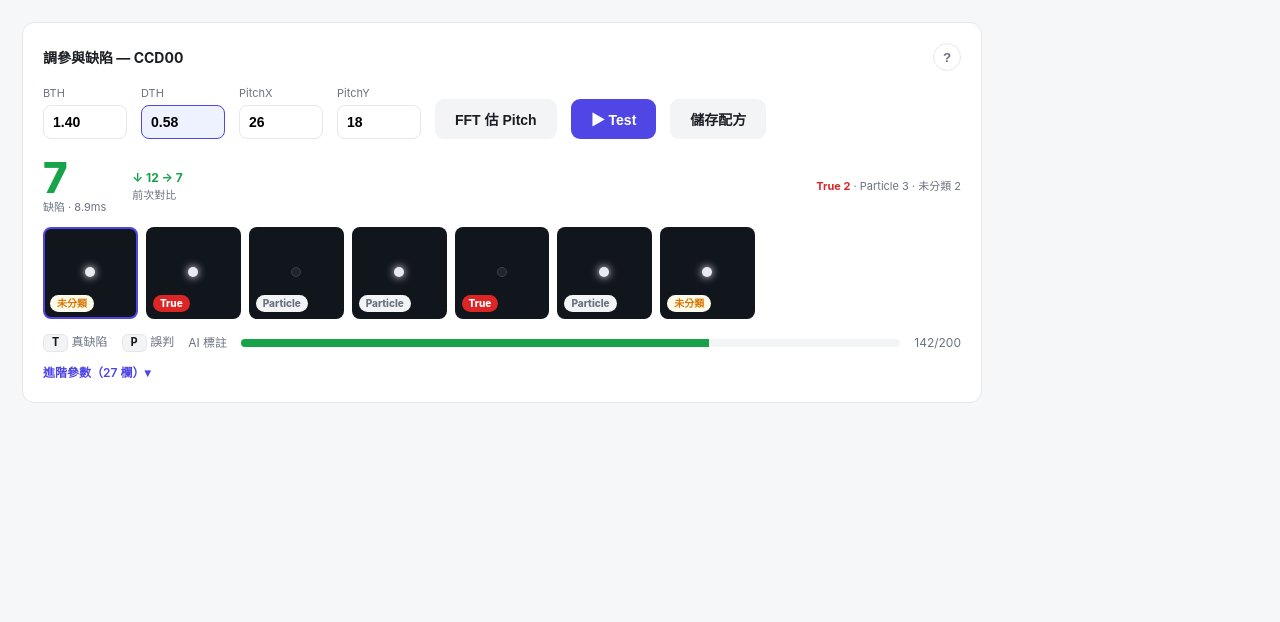
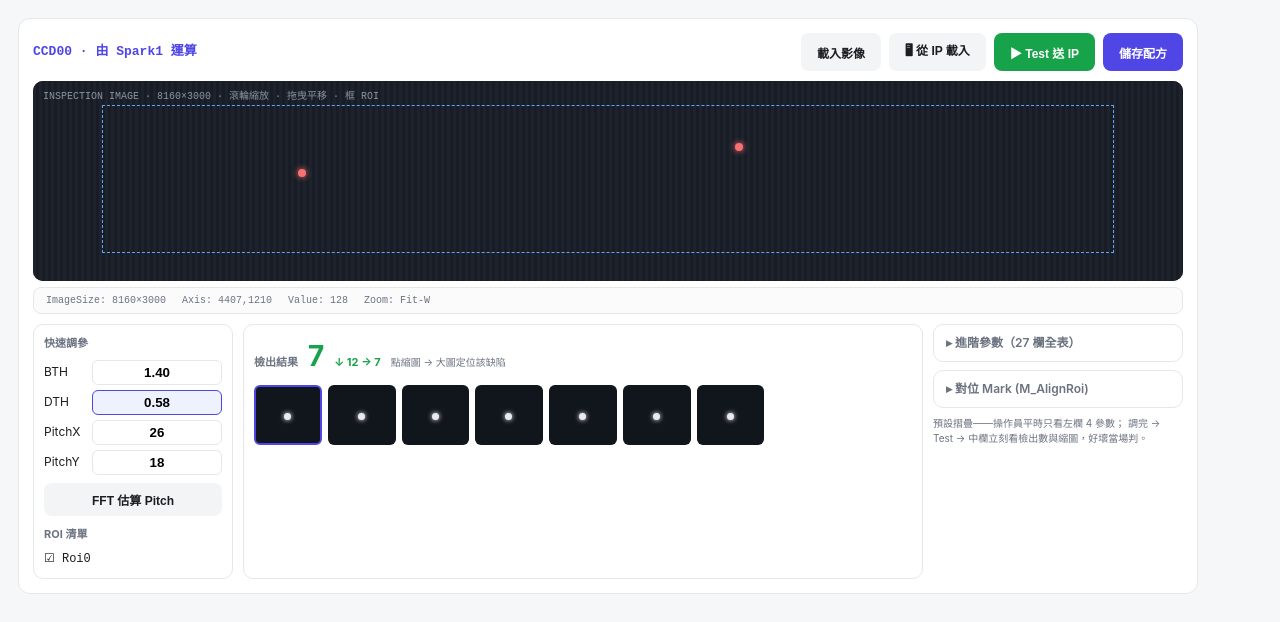
Before and after one commit to AddisLu/cf-aoi, a plain HTML site: page docs/design/operator_ui/pages/step-4-tuning.html in a window 1280 px wide. Drawn offline with Linux system fonts and the light colour scheme.

Commit message:
feat(control) 三項目視回饋修正：Step4 收合左欄 + 寬幅檢測版面 + 恢復「檢測複判」頁
Addis 目視回饋：①Step4 時左欄槽位佔空間 → 自動收合給檢測工作區全寬；
②8160×3000/5000 線掃圖被直立版面拉長、參數雜 → SingleCcdSetupView 重排：
影像=上方全寬橫幅，下方三欄=快速調參(4 參數+FFT+ROI 清單)/檢出結果
(缺陷數+縮圖牆，調完立刻對比)/進階(27 欄+Mark 預設摺疊)；
③「檢測複判」恢復為獨立頁（線上 Run 貨異常：開存圖→從 IP 載入→Test→
判參數問題或真缺陷）——上輪整併砍過頭，此為生產最常用動線。
導覽=主控台/相機工作台/檢測複判/缺陷分類/系統設定。
Claude Design 同步：step-4 寬幅版面卡重畫 + 新增 review-inspection 頁卡。
0 警告 0 錯誤；workbench 21/21 + singleccd/store 回歸過；.app 已重打包。

Co-Authored-By: Claude Fable 5 <noreply@anthropic.com>

```diff
--- a/docs/design/operator_ui/pages/step-4-tuning.html
+++ b/docs/design/operator_ui/pages/step-4-tuning.html
@@ -1,70 +1,88 @@
 <!-- @dsCard group="流程 Steps" -->
-<!doctype html><html lang="zh-Hant"><head><meta charset="utf-8"><title>Step 4 調參與缺陷（精簡版）</title>
+<!doctype html><html lang="zh-Hant"><head><meta charset="utf-8"><title>Step 4 調參與缺陷（寬幅版面：線掃影像橫幅置頂）</title>
 <style>
 :root{--bg:#f6f7f9;--surface:#fff;--ink:#1a1d21;--muted:#6b7280;--line:#e5e7eb;
 --accent:#4f46e5;--ok:#16a34a;--warn:#d97706;--err:#dc2626;
---ok-bg:#ecfdf5;--warn-bg:#fffbeb;--err-bg:#fef2f2;--off-bg:#f3f4f6;--accent-bg:#eef2ff}
+--ok-bg:#ecfdf5;--warn-bg:#fffbeb;--off-bg:#f3f4f6;--accent-bg:#eef2ff}
 *{box-sizing:border-box;margin:0}
-body{font:14px/1.5 -apple-system,"PingFang TC","Noto Sans TC",system-ui,sans-serif;background:var(--bg);color:var(--ink);padding:22px}
-.panel{background:var(--surface);border:1px solid var(--line);border-radius:12px;padding:20px;max-width:960px}
-.ph{display:flex;justify-content:space-between;align-items:center;margin-bottom:14px}
-.ph h3{font-size:14px}
-.hbtn{width:28px;height:28px;border-radius:50%;border:1px solid var(--line);background:var(--surface);font-weight:800;color:var(--muted)}
-.toprow{display:flex;gap:14px;align-items:flex-end;flex-wrap:wrap}
-.f{display:flex;flex-direction:column;gap:3px}
-.f label{font-size:11px;color:var(--muted)}
-.f input{width:84px;border:1px solid var(--line);border-radius:8px;padding:8px 9px;font-size:14px;font-weight:600}
-.f input.chg{border-color:var(--accent);background:var(--accent-bg)}
-.btn{background:var(--accent);color:#fff;border:none;border-radius:9px;padding:10px 20px;font-weight:700;font-size:14px;cursor:pointer}
+body{font:13px/1.5 -apple-system,"PingFang TC","Noto Sans TC",system-ui,sans-serif;background:var(--bg);color:var(--ink);padding:18px}
+.panel{background:var(--surface);border:1px solid var(--line);border-radius:12px;padding:14px;max-width:1180px}
+.hdr{display:flex;justify-content:space-between;align-items:center;margin-bottom:10px}
+.hdr .t{font-family:ui-monospace,monospace;font-weight:700;color:var(--accent)}
+.btn{background:var(--accent);color:#fff;border:none;border-radius:8px;padding:8px 16px;font-weight:700;font-size:12px;cursor:pointer}
 .btn.ghost{background:var(--off-bg);color:var(--ink)}
-.result{display:flex;gap:26px;align-items:center;margin:18px 0 12px}
-.big{font-size:42px;font-weight:800;line-height:1;color:var(--ok)}
-.rsub{font-size:11px;color:var(--muted)}
-.delta{font-size:12px;color:var(--ok);font-weight:700}
-.wall{display:grid;grid-template-columns:repeat(auto-fill,minmax(92px,1fr));gap:8px}
-.patch{position:relative;border-radius:8px;border:2px solid transparent;background:#11151c;height:92px;cursor:pointer}
-.patch.sel{border-color:var(--accent)}
-.dot{position:absolute;top:38px;left:40px;width:10px;height:10px;border-radius:50%;background:#e8eaf0;box-shadow:0 0 8px #fff}
-.tag{position:absolute;left:5px;bottom:5px;padding:1px 7px;border-radius:999px;font-size:10px;font-weight:800}
-.t-t{background:var(--err);color:#fff}.t-p{background:var(--off-bg);color:var(--muted)}.t-u{background:var(--warn-bg);color:var(--warn)}
-.foot{display:flex;align-items:center;gap:14px;margin-top:14px;font-size:12px;color:var(--muted)}
-.kbd{background:var(--off-bg);border:1px solid var(--line);border-radius:6px;padding:1px 8px;font-family:ui-monospace,monospace;font-weight:700;color:var(--ink)}
-.bar{flex:1;height:8px;background:var(--off-bg);border-radius:4px;overflow:hidden}
-.bar i{display:block;height:100%;width:71%;background:var(--ok)}
-.adv{font-size:12px;color:var(--accent);font-weight:600;margin-top:12px;cursor:pointer}
+.btn.green{background:var(--ok)}
+.row{display:flex;gap:8px}
+.strip{position:relative;background:#0f1115;border-radius:10px;height:200px;overflow:hidden;margin-bottom:6px}
+.tex{position:absolute;inset:0;background:repeating-linear-gradient(90deg,#1d222c 0 3px,#171c25 3px 6px)}
+.roi{position:absolute;left:6%;top:12%;width:88%;height:74%;border:1.5px dashed #60a5fa}
+.dot{position:absolute;width:8px;height:8px;border-radius:50%;background:#f87171;box-shadow:0 0 6px #f87171}
+.cap{position:absolute;left:10px;top:8px;font-size:10px;color:#8b949e;font-family:ui-monospace,monospace}
+.status{display:flex;gap:16px;font-size:10px;color:var(--muted);font-family:ui-monospace,monospace;background:#fbfbfc;border:1px solid var(--line);border-radius:8px;padding:5px 12px;margin-bottom:10px}
+.cols{display:grid;grid-template-columns:200px 1fr 250px;gap:10px}
+.card{border:1px solid var(--line);border-radius:10px;padding:10px}
+.card h4{font-size:11px;color:var(--muted);margin-bottom:8px}
+.kv{display:grid;grid-template-columns:48px 1fr;row-gap:5px;font-size:12px;align-items:center}
+.kv input{width:100%;border:1px solid var(--line);border-radius:6px;padding:4px 8px;font-weight:600;text-align:center}
+.kv input.chg{border-color:var(--accent);background:var(--accent-bg)}
+.cnt{display:flex;align-items:baseline;gap:10px;margin-bottom:8px}
+.cnt b{font-size:28px;color:var(--ok)}
+.cnt .d{font-size:11px;color:var(--ok);font-weight:700}
+.wall{display:grid;grid-template-columns:repeat(auto-fill,minmax(64px,1fr));gap:6px}
+.p{height:60px;background:#11151c;border-radius:6px;position:relative;border:2px solid transparent}
+.p.sel{border-color:var(--accent)}
+.p i{position:absolute;top:26px;left:28px;width:7px;height:7px;border-radius:50%;background:#e8eaf0;box-shadow:0 0 5px #fff}
+.exp{border:1px solid var(--line);border-radius:10px;padding:9px 12px;font-size:12px;font-weight:600;color:var(--muted);margin-bottom:8px}
+.exp b{color:var(--accent)}
+.note{font-size:10px;color:var(--muted);margin-top:8px}
 </style></head><body>
 <div class="panel">
-  <div class="ph"><h3>調參與缺陷 — CCD00</h3><button class="hbtn">?</button></div>
-  <div class="toprow">
-    <div class="f"><label>BTH</label><input value="1.40"></div>
-    <div class="f"><label>DTH</label><input class="chg" value="0.58"></div>
-    <div class="f"><label>PitchX</label><input value="26"></div>
-    <div class="f"><label>PitchY</label><input value="18"></div>
-    <button class="btn ghost">FFT 估 Pitch</button>
-    <button class="btn">▶ Test</button>
-    <button class="btn ghost">儲存配方</button>
+  <div class="hdr">
+    <span class="t">CCD00 · 由 Spark1 運算</span>
+    <div class="row">
+      <button class="btn ghost">載入影像</button>
+      <button class="btn ghost">🖥 從 IP 載入</button>
+      <button class="btn green">▶ Test 送 IP</button>
+      <button class="btn">儲存配方</button>
+    </div>
   </div>
 
-  <div class="result">
-    <div><div class="big">7</div><div class="rsub">缺陷 · 8.9ms</div></div>
-    <div><div class="delta">↓ 12 → 7</div><div class="rsub">前次對比</div></div>
-    <div style="margin-left:auto" class="rsub"><b style="color:var(--err)">True 2</b> · Particle 3 · 未分類 2</div>
+  <!-- 影像 = 全寬橫幅（8160×3000 ≈ 2.7:1，不再直立拉長） -->
+  <div class="strip">
+    <div class="tex"></div><div class="roi"></div>
+    <span class="dot" style="left:23%;top:44%"></span>
+    <span class="dot" style="left:61%;top:31%"></span>
+    <span class="cap">INSPECTION IMAGE · 8160×3000 · 滾輪縮放 · 拖曳平移 · 框 ROI</span>
   </div>
+  <div class="status"><span>ImageSize: 8160×3000</span><span>Axis: 4407,1210</span><span>Value: 128</span><span>Zoom: Fit-W</span></div>
 
-  <div class="wall">
-    <div class="patch sel"><span class="dot"></span><span class="tag t-u">未分類</span></div>
-    <div class="patch"><span class="dot"></span><span class="tag t-t">True</span></div>
-    <div class="patch"><span class="dot" style="background:#20242e;box-shadow:none;border:1px solid #3a4050"></span><span class="tag t-p">Particle</span></div>
-    <div class="patch"><span class="dot"></span><span class="tag t-p">Particle</span></div>
-    <div class="patch"><span class="dot" style="background:#20242e;box-shadow:none;border:1px solid #3a4050"></span><span class="tag t-t">True</span></div>
-    <div class="patch"><span class="dot"></span><span class="tag t-p">Particle</span></div>
-    <div class="patch"><span class="dot"></span><span class="tag t-u">未分類</span></div>
+  <div class="cols">
+    <div class="card">
+      <h4>快速調參</h4>
+      <div class="kv">
+        <span>BTH</span><input value="1.40">
+        <span>DTH</span><input class="chg" value="0.58">
+        <span>PitchX</span><input value="26">
+        <span>PitchY</span><input value="18">
+      </div>
+      <button class="btn ghost" style="width:100%;margin-top:8px">FFT 估算 Pitch</button>
+      <h4 style="margin-top:10px">ROI 清單</h4>
+      <div style="font-size:12px;font-family:ui-monospace,monospace">☑ Roi0</div>
+    </div>
+    <div class="card">
+      <div class="cnt"><h4 style="margin:0">檢出結果</h4><b>7</b><span class="d">↓ 12 → 7</span>
+        <span style="font-size:10px;color:var(--muted)">點縮圖 → 大圖定位該缺陷</span></div>
+      <div class="wall">
+        <div class="p sel"><i></i></div><div class="p"><i></i></div><div class="p"><i></i></div>
+        <div class="p"><i></i></div><div class="p"><i></i></div><div class="p"><i></i></div><div class="p"><i></i></div>
+      </div>
+    </div>
+    <div>
+      <div class="exp">▸ 進階參數（27 欄全表）</div>
+      <div class="exp">▸ 對位 Mark (M_AlignRoi)</div>
+      <div class="note">預設摺疊——操作員平時只看左欄 4 參數；
+      調完 → Test → 中欄立刻看檢出數與縮圖，好壞當場判。</div>
+    </div>
   </div>
-
-  <div class="foot">
-    <span><span class="kbd">T</span> 真缺陷</span><span><span class="kbd">P</span> 誤判</span>
-    <span>AI 標註</span><div class="bar"><i></i></div><span>142/200</span>
-  </div>
-  <div class="adv">進階參數（27 欄）▾</div>
 </div>
 </body></html>
```
Also changed, not shown: docs/design/operator_ui/pages/review-inspection.html (added, +84 -0 lines), 4 other files.
